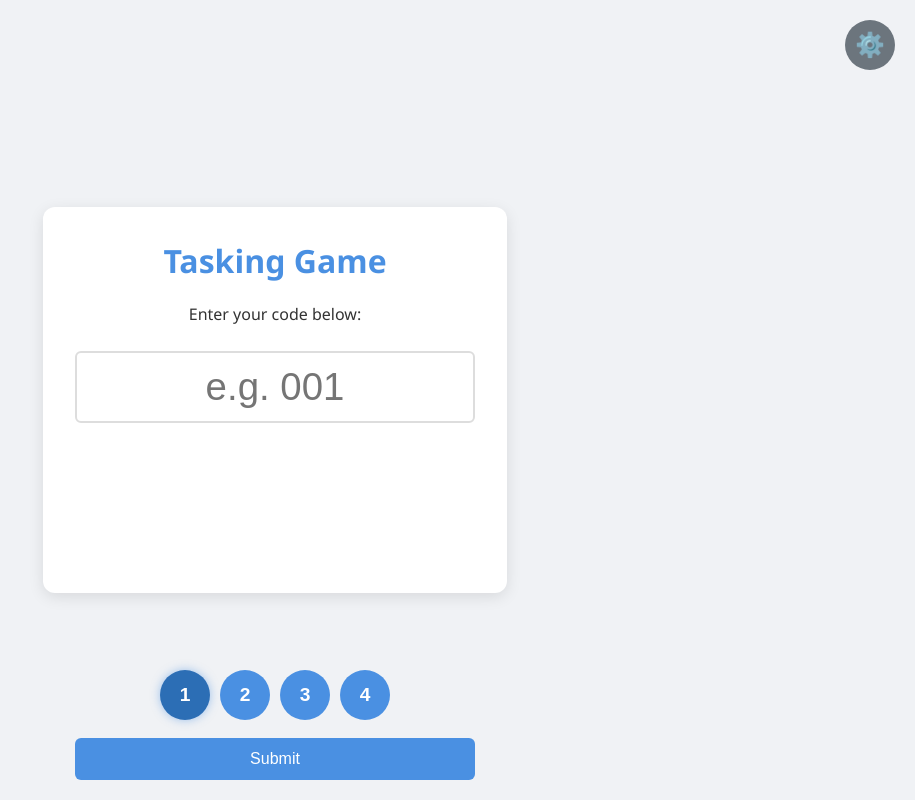
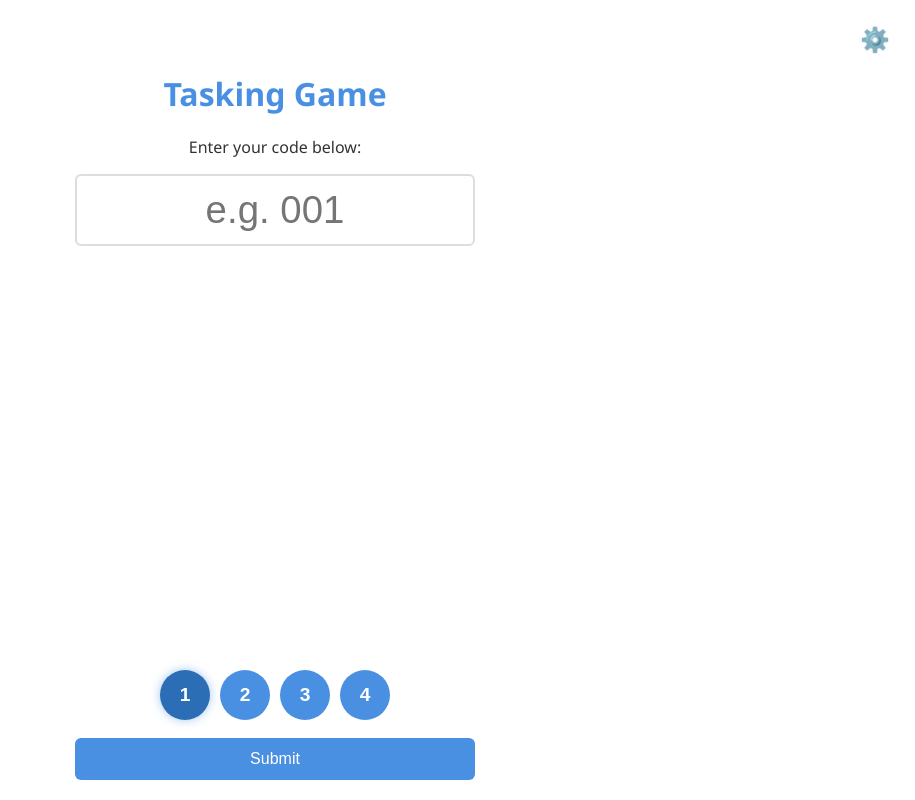
Before and after one commit to leavrsam/Tasking-Game, a plain HTML site: page index.html in a window 1280 px wide. Shown: the whole page, without its empty margins (365-1280 px from the left). Drawn offline with Linux system fonts and the light colour scheme.

Commit message:
Refine UI: full-screen layout and cleaner gear icon

```diff
--- a/style.css
+++ b/style.css
@@ -28,30 +28,34 @@ body {
 
 #app {
     background: var(--card-bg);
-    width: 90%;
-    max-width: 400px;
+    width: 100%;
+    min-height: 100vh;
     padding: 2rem;
-    border-radius: 12px;
-    box-shadow: 0 4px 15px rgba(0, 0, 0, 0.1);
+    box-sizing: border-box;
     text-align: center;
     padding-bottom: 160px;
     /* Space for fixed buttons */
 }
 
 header h1 {
-    margin-top: 0;
+    margin-top: 40px;
+    /* Add some top margin for spacing */
     color: var(--primary-color);
 }
 
 input[type="text"] {
     width: 100%;
+    max-width: 400px;
+    /* Keep input from getting too wide on desktop */
     padding: 12px;
-    margin: 10px 0;
+    margin: 10px auto;
+    /* Center horizontally */
     border: 2px solid #ddd;
     border-radius: 6px;
     font-size: 2.4rem;
     text-align: center;
     box-sizing: border-box;
+    display: block;
 }
 
 input[type="text"]:focus {
@@ -129,13 +133,21 @@ button:hover {
     position: fixed;
     top: 20px;
     right: 20px;
-    width: 50px;
-    height: 50px;
+    width: 40px;
+    height: 40px;
     border-radius: 50%;
     font-size: 1.5rem;
     padding: 0;
     z-index: 1000;
-    background-color: #6c757d;
+    background: transparent;
+    color: #6c757d;
+    transition: color 0.3s, transform 0.3s;
+}
+
+#admin-toggle:hover {
+    color: var(--primary-color);
+    transform: rotate(90deg);
+    background: transparent;
 }
 
 /* Admin Page Overlay */
--- a/sw.js
+++ b/sw.js
@@ -1,4 +1,4 @@
-const CACHE_NAME = 'task-game-v20';
+const CACHE_NAME = 'task-game-v21';
 const ASSETS = [
     './',
     './index.html',
```
